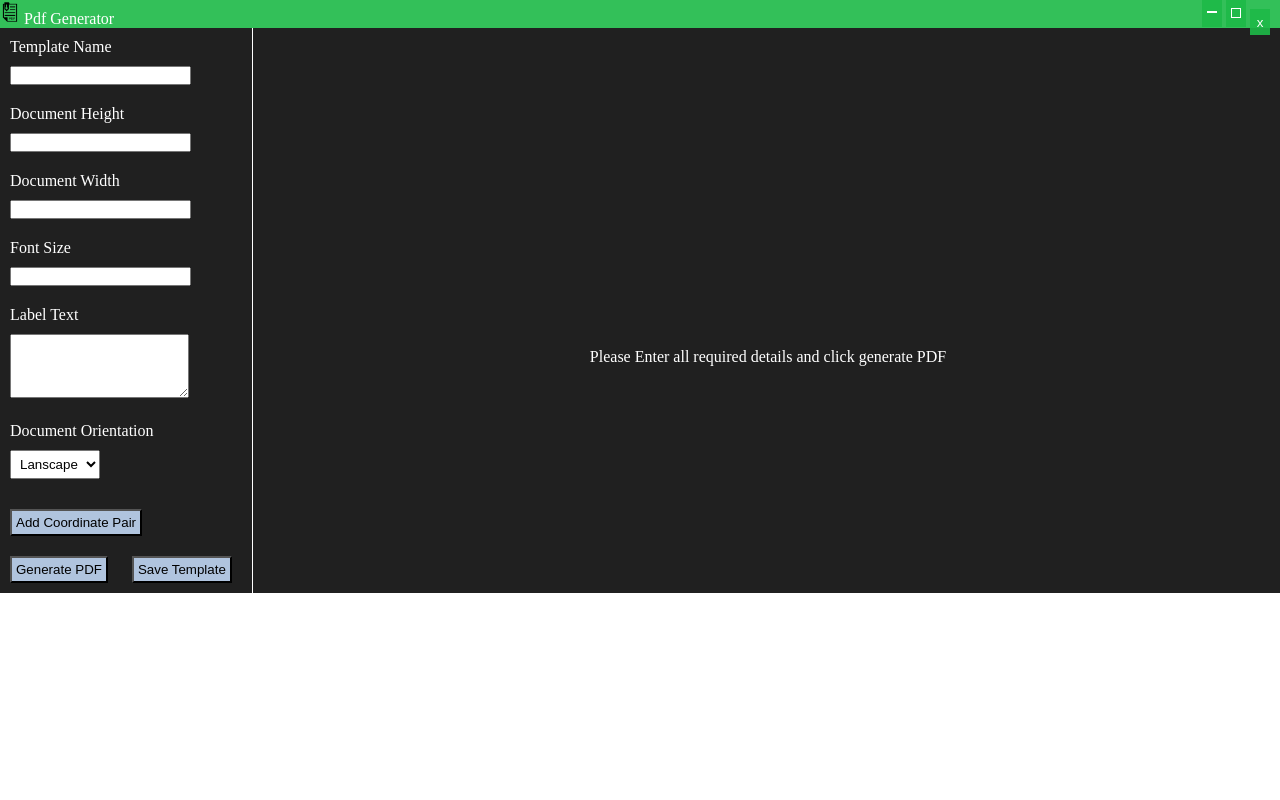
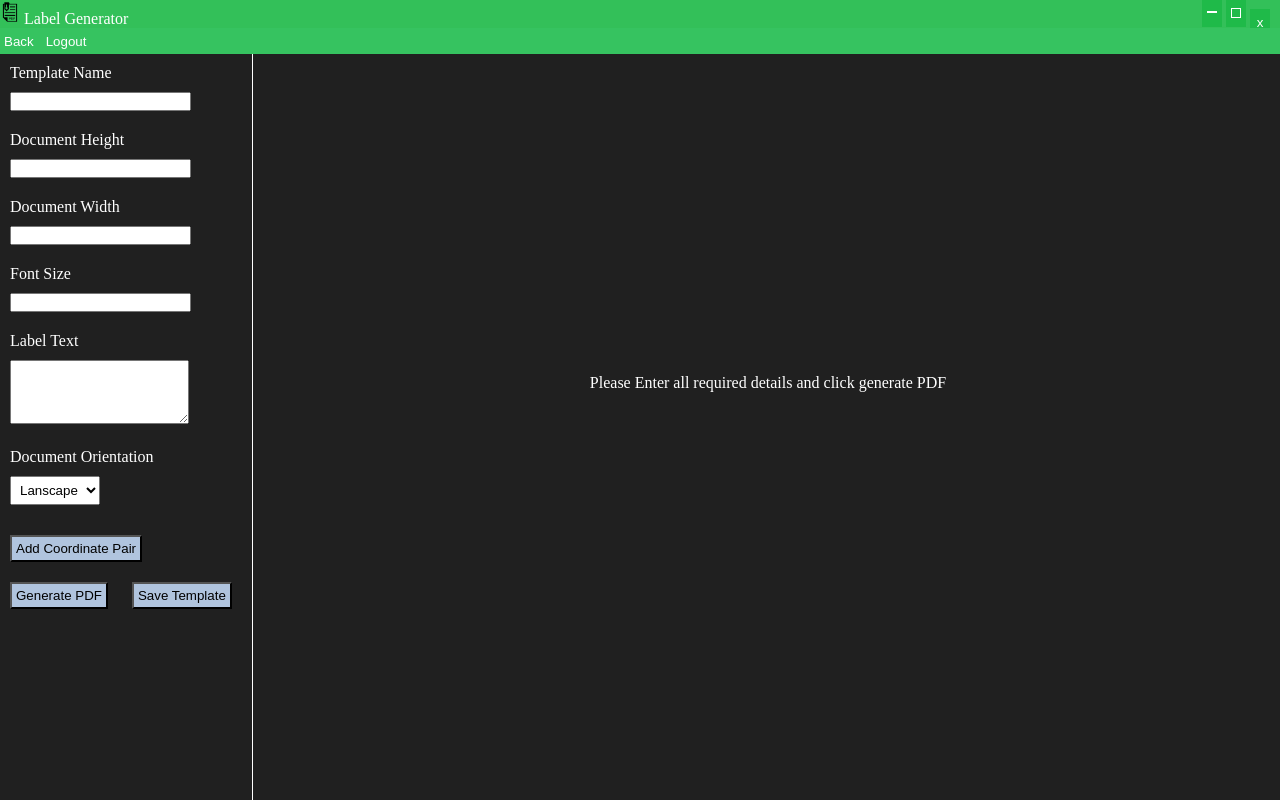
Before and after one commit to yashu2001/PDF-Generator-Electron-App, an Electron app: page views/newTemplate.html in a window 1280 px wide. Drawn offline with Linux system fonts and the light colour scheme; no server answers.

Commit message:
Updating views with menu bar

```diff
--- a/views/newTemplate.html
+++ b/views/newTemplate.html
@@ -1,20 +1,20 @@
 <!DOCTYPE html>
 <html lang="en">
   <head>
-    <title>Pdf Generator</title>
+    <title>Label Generator</title>
     <link rel="stylesheet" href="../css/mainWindow.css" />
     <link rel="stylesheet" href="../css/Common.css" />
     <link rel="stylesheet" href="../css/titleBar.css" />
     <link rel="stylesheet" href="../css/form.css" />
+    <link rel="stylesheet" href="../css/MenuBar.css" />
   </head>
   <body>
-    <div class="container">
+    <div class="container-3r">
       <div class="titleBar">
         <div class="title noSelect">
           <img src="../assets/icon.png" />
-          Pdf Generator
+          Label Generator
         </div>
-
         <div class="windowControls">
           <ul>
             <li>
@@ -29,7 +29,12 @@
           </ul>
         </div>
       </div>
-
+      <div class="MenuBar" id="menubar">
+        <ul id="menubar-list">
+          <li><button id="back">Back</button></li>
+          <li><button id="logout">Logout</button></li>
+        </ul>
+      </div>
       <div class="contentContainer">
         <div class="resizable">
           <div class="FormArea">
@@ -88,5 +93,6 @@
 
     <script src="../js/windowControls.js"></script>
     <script src="../js/pdfController.js"></script>
+    <script src="../js/menuControls.js"></script>
   </body>
 </html>
```
Also changed, not shown: views/Login.html (+2 -2 lines), views/adminOptions.html (+6 -5 lines), views/existingTemplate.html (+11 -3 lines).
